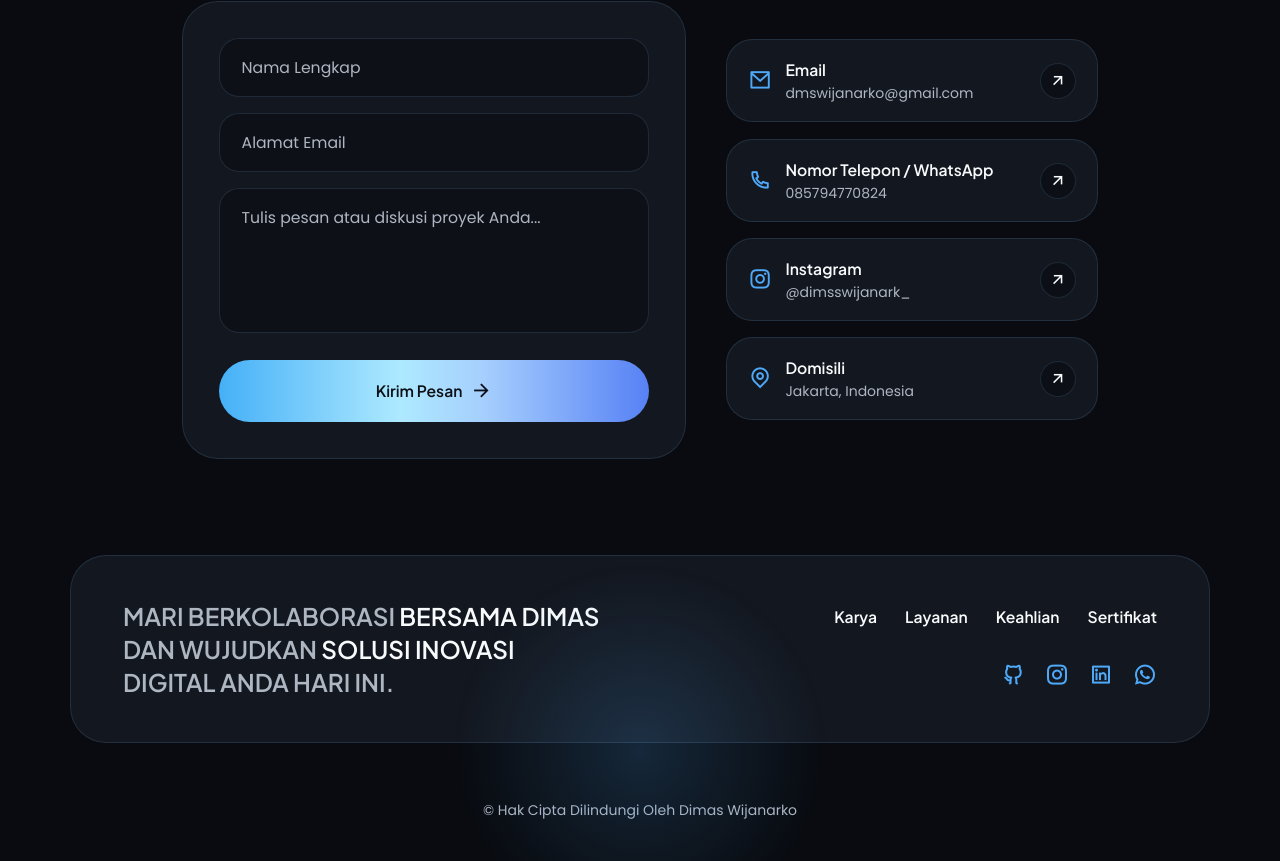
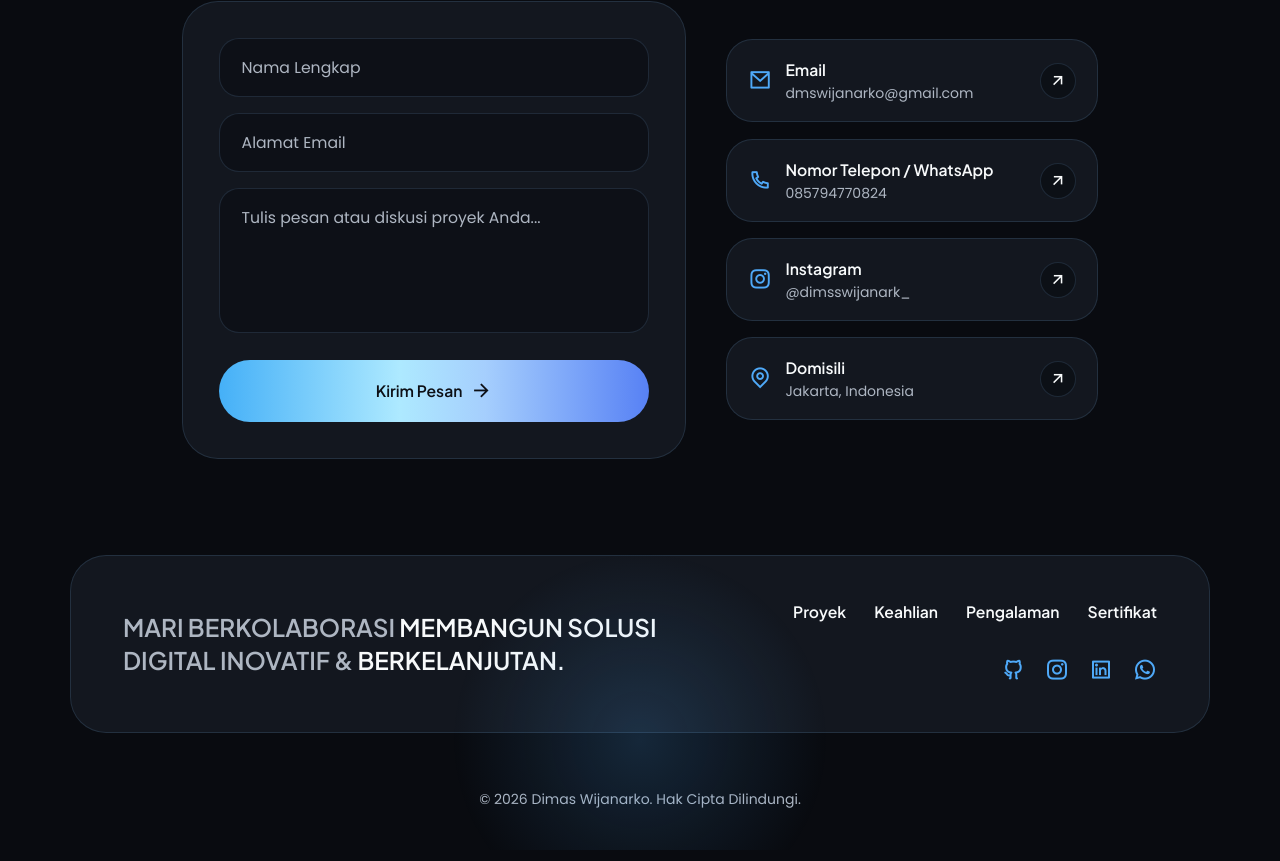
Before and after one commit to Dimss-W/CV-Website, a Next.js app: page / in a window 1280 px wide. Shown: the part 7392-8253 px from the top of the page. Built offline with nearby package versions, Linux system fonts and the light colour scheme; no server answers; some icons are missing.

Commit message:
fix: perbarui kata-kata footer menjadi mari berkolaborasi membangun solusi digital inovatif dan perbaiki navigasi link footer

```diff
--- a/src/components/Footer.tsx
+++ b/src/components/Footer.tsx
@@ -7,21 +7,20 @@ export default function Footer() {
     <footer className="footer">
       <div className="footer__container container grid">
         <h2 className="footer__title">
-          MARI BERKOLABORASI <span>BERSAMA DIMAS</span> <br />
-          DAN WUJUDKAN <span>SOLUSI INOVASI</span> <br />
-          DIGITAL ANDA HARI INI.
+          MARI BERKOLABORASI <span>MEMBANGUN SOLUSI</span> <br />
+          DIGITAL INOVATIF &amp; <span>BERKELANJUTAN.</span>
         </h2>
 
         <div className="footer__content">
           <div className="footer__links">
             <a href="#work" className="footer__link">
-              Karya
-            </a>
-            <a href="#service" className="footer__link">
-              Layanan
+              Proyek
             </a>
             <a href="#skills" className="footer__link">
               Keahlian
+            </a>
+            <a href="#experience" className="footer__link">
+              Pengalaman
             </a>
             <a href="#certificates" className="footer__link">
               Sertifikat
@@ -73,7 +72,7 @@ export default function Footer() {
       </div>
 
       <span className="footer__copy">
-        &#169; Hak Cipta Dilindungi Oleh Dimas Wijanarko
+        &#169; 2026 Dimas Wijanarko. Hak Cipta Dilindungi.
       </span>
 
       <div className="blob-big" />
```
